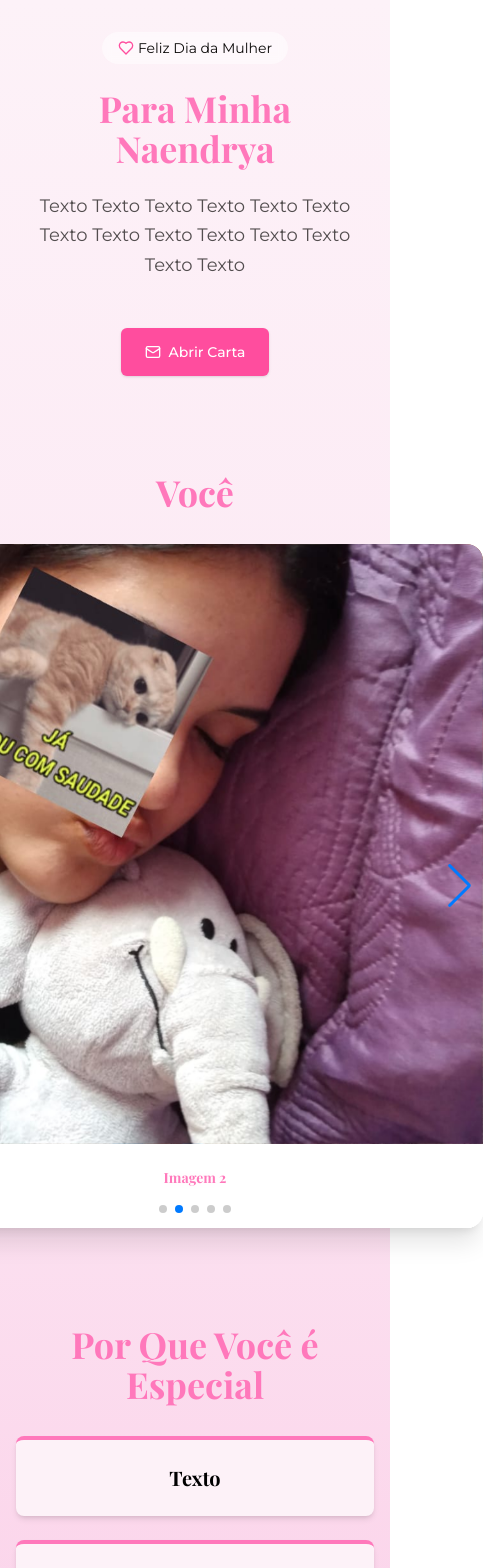
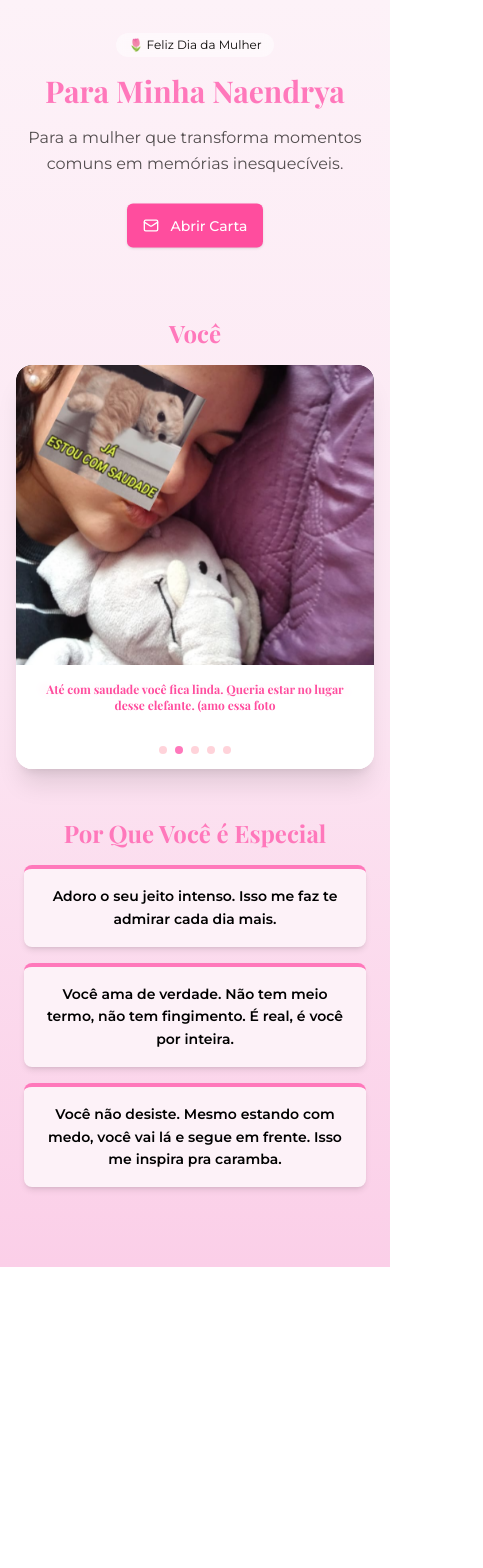
Before and after one commit to marionelsondev/iloveyounaendrya, a React (Vite) app: page / in a window 390 px wide. Shown: the top 1568 px of the page, 483 px wide, since content can reach past the window. After the commit the page ends 1267 px from the top, so only its background shows below. Built offline with nearby package versions, Linux system fonts and the light colour scheme; a web font is replaced by a local one.

Commit message:
Adding the Love Letter and the 'Whi You're Special' Section

```diff
--- a/index.html
+++ b/index.html
@@ -2,7 +2,7 @@
 <html lang="en">
   <head>
     <meta charset="UTF-8" />
-    <link rel="icon" type="image/svg+xml" href="/vite.svg" />
+    <link rel="icon" type="image/png" href="./src/assets/coracaorosa16.png" />
     <meta name="viewport" content="width=device-width, initial-scale=1.0" />
     <title>I Love You</title>
   </head>
--- a/src/index.css
+++ b/src/index.css
@@ -87,3 +87,64 @@
     @apply bg-background text-foreground;
   }
 }
+
+.swiper-button-next,
+.swiper-button-prev {
+  background-color: #FF78BB;
+  width: 35px !important;
+  height: 35px !important;
+  border-radius: 50%;
+  color: white !important;
+}
+
+.swiper-button-next:after,
+.swiper-button-prev:after {
+  font-size: 15px !important;
+  font-weight: bold;
+}
+
+.swiper-pagination {
+  position: relative !important;
+  bottom: 0 !important;
+  padding-top: 8px;
+  padding-bottom: 8px;
+  background-color: white;
+}
+
+.swiper-pagination-bullet {
+  background-color: #FFB6C1 !important;
+  opacity: 0.6 !important;
+}
+
+.swiper-pagination-bullet-active {
+  background-color: #FF78BB !important;
+  opacity: 1 !important;
+}
+
+[data-state] > button[aria-label="Close"] {
+  display: none !important;
+}
+
+@media (max-width: 640px) {
+
+  button, .swiper-button-prev, .swiper-button-next {
+    min-height: 44px;
+    min-width: 44px;
+  }
+
+
+  p {
+    line-height: 1.5;
+  }
+
+  .swiper-pagination-bullet {
+    width: 10px;
+    height: 10px;
+    margin: 0 6px;
+  }
+
+  .swiper-button-next,
+  .swiper-button-prev {
+    display: none !important;
+  }
+}
--- a/src/pages/Index.jsx
+++ b/src/pages/Index.jsx
@@ -1,9 +1,9 @@
 import { Button } from "@/components/ui/button"
-import { Heart, Mail, X } from "lucide-react"
+import { Heart, Mail } from "lucide-react"
 import { Swiper, SwiperSlide } from 'swiper/react'
 
 import { Navigation, Pagination, Autoplay, EffectFade } from 'swiper/modules'
-import { Dialog, DialogClose, DialogContent, DialogHeader, DialogTitle, DialogTrigger } from "@/components/ui/dialog"
+import { Dialog, DialogClose, DialogContent, DialogFooter, DialogHeader, DialogTitle, DialogTrigger } from "@/components/ui/dialog"
 
 import 'swiper/css'
 import 'swiper/css/navigation'
@@ -21,76 +21,91 @@ const Index = () => {
     const memorias = [
         {
             imagem: imagem1,
-            descricao: "Imagem 1"
+            descricao: "Você de azul no circo... fiquei sem ar quando vi essa foto."
         },
         {
             imagem: imagem2,
-            descricao: "Imagem 2"
+            descricao: "Até com saudade você fica linda. Queria estar no lugar desse elefante. (amo essa foto"
         },
         {
             imagem: imagem3,
-            descricao: "Imagem 3"
+            descricao: "Esse olhar... e essa boca... me deixam completamente bobo."
         },
         {
             imagem: imagem4,
-            descricao: "Imagem 4"
+            descricao: "Toda de rosa e feliz. Exatamente como quero te ver sempre."
         },
         {
             imagem: imagem5,
-            descricao: "Imagem 5"
+            descricao: "Perfeita. Não tem outro jeito de descrever. Simplesmente você."
         }
     ]
 
     return (
         <div className="min-h-screen px-4 py-8 md:py-12 flex flex-col items-center justify-start text-center bg-gradient-to-b from-pink-50 via-pink-100 to-pink-200">
-            <section className="flex flex-col items-center text-center mb-24">
+            <section className="flex flex-col items-center text-center mb-16">
                 <div className="max-w-3xl">
-                    <div className="inline-flex items-center gap-1 bg-white/50 backdrop-blur-sm px-4 py-1.5 rounded-full mb-6">
-                        <Heart className="text-rosa-escuro" size={16} />
-                        <p className="text-sm">Feliz Dia da Mulher</p>
+                    <div className="inline-flex items-center gap-1 bg-white/50 backdrop-blur-sm px-3 py-1 md:px-4 md:py-1.5 rounded-full mb-4 md:mb-6">
+                        <p className="text-xs md:text-sm"> 🌷 Feliz Dia da Mulher</p>
                     </div>
-                    <h1 className="playfair text-4xl md:text-6xl font-bold mb-6 text-rosa">Para Minha Naendrya</h1>
-                    <p className="montserrat text-lg md:text-xl opacity-70 max-w-2xl mx-auto leading-relaxed">
-                        Texto Texto Texto Texto Texto Texto Texto Texto Texto Texto Texto Texto Texto Texto
+                    <h1 className="playfair text-3xl md:text-4xl lg:text-6xl font-bold mb-4 md:mb-6 text-rosa">Para Minha Naendrya</h1>
+                    <p className="montserrat text-base md:text-lg opacity-70 max-w-2xl mx-auto leading-relaxed">
+                        Para a mulher que transforma momentos comuns em memórias inesquecíveis.
                     </p>
-                    <Dialog>
+                    <Dialog onOpenChange={(open => {
+                        if (open) return false
+                    })}>
                         <DialogTrigger asChild>
-                            <Button className="bg-rosa-escuro hover:bg-rosa text-white mt-12 p-6">
-                                <Mail size={16} />
+                            <Button className="bg-rosa-escuro hover:bg-rosa text-white mt-8 md:mt-12 px-4 py-3 md:p-6 animate-bounce text-sm md:text-base">
+                                <Mail size={16} className="mr-1 md:mr-2" />
                                 Abrir Carta
                             </Button>
                         </DialogTrigger>
-                        <DialogContent className="max-w-xl bg-white">
+                        <DialogContent className="max-w-[92%] sm:max-w-[80%] md:max-w-xl bg-white remove-close-icon px-6 md:px-10 py-4 md:py-5 max-h-[90vh] overflow-auto">
                             <DialogHeader>
-                                <DialogTitle className="playfair text-2xl font-bold text-rosa">
-                                    For You, Naendrya!
+                                <DialogTitle className="playfair text-left text-xl md:text-2xl font-bold text-rosa-escuro">
+                                    Para a minha Anjinha!
                                 </DialogTitle>
-                                {/* <DialogClose className="absolute right-4 top-4 opacity-70 hover:opacity-100">
-                                    <X size={18}/>
-                                </DialogClose> */}
                             </DialogHeader>
 
-                            <div className="my-4 p-6 bg-pink-50 rounded-lg border-l-4 border-rosa">
-                                <div className="space-y-4 text-left">
-                                    <p className="leading-relaxed">
+                            <div>
+                                <div className="text-left">
+                                    <p className="leading-relaxed mb-2 text-sm md:text-base">
                                         Meu amor,
                                     </p>
-                                    <p className="leading-relaxed">
-                                        Texto Texto Texto Texto Texto Texto Texto
+                                    <p className="leading-relaxed text-sm md:text-base mb-2">
+                                        Neste Dia das Mulheres, quero te celebrar como faço todos os dias quando te observo em silêncio. Seu olhar me desarma completamente.
                                     </p>
-                                    <p className="leading-relaxed font-semibold">
-                                        Com todo o meu amor, Mário
+                                    <p className="leading-relaxed text-sm md:text-base mb-2">
+                                        Amo seu jeito intenso e como você se entrega por inteiro às coisas que importam. Sua risada, que eu tanto amo ouvir e sempre me faz sorrir junto, ilumina meus dias. Você transforma qualquer lugar só de estar ali.
+                                    </p>
+                                    <p className="leading-relaxed text-sm md:text-base mb-2">
+                                        Sua força não precisa ser anunciada, todo mundo sente. Mesmo com medo, você segue em frente com uma dignidade única. Ver você feliz, com os olhos brilhando, é tudo pra mim.
+                                    </p>
+                                    <p className="leading-relaxed text-sm md:text-base">
+                                        Agradeço a Deus por ter você na minha vida e por cada momento que vivemos juntos. A cada dia, me apaixono mais por você.
                                     </p>
                                 </div>
+                            </div>
+                            <div className="flex flex-col items-center">
+                                <div className="text-end w-full mb-3 md:mb-4">
+                                    <p className="playfair font-bold text-rosa-escuro text-lg md:text-xl mb-0 md:mb-1">Com todo meu amor,</p>
+                                    <p className="playfair font-bold text-rosa-escuro text-lg md:text-xl">Mário</p>
+                                </div>
+                                <DialogClose asChild>
+                                    <Button className="bg-rosa-escuro hover:bg-rosa text-white text-sm md:text-base py-2 px-3 md:py-3 md:px-4">
+                                        <Heart size={16} className="mr-1 md:mr-2" /> Fechar com carinho
+                                    </Button>
+                                </DialogClose>
                             </div>
                         </DialogContent>
                     </Dialog>
                 </div>
             </section>
 
-            <section className="mb-24">
-                <div className="max-w-xl mx-auto">
-                    <h2 className="playfair text-4xl font-bold text-center mb-8 text-rosa">Você</h2>
+            <section className="mb-12 md:mb-24 w-full">
+                <div className="w-full max-w-xl mx-auto">
+                    <h2 className="playfair text-2xl md:text-4xl font-bold text-center mb-4 md:mb-8 text-rosa">Você</h2>
                     <div className="rounded-2xl overflow-hidden shadow-xl">
                         <Swiper
                             modules={[Navigation, Pagination, Autoplay, EffectFade]}
@@ -98,7 +113,7 @@ const Index = () => {
                             slidesPerView={1}
                             navigation
                             pagination={{ clickable: true }}
-                            autoplay={{ delay: 4000, disableOnInteraction: false }}
+                            autoplay={{ delay: 5000, disableOnInteraction: false }}
                             effect="fade"
                             loop={true}
                             className="bg-white rounded-t-2xl"
@@ -109,10 +124,10 @@ const Index = () => {
                                         <img
                                             src={item.imagem}
                                             alt={`Memória ${index + 1}`}
-                                            className="w-full h-[600px] object-cover"
+                                            className="w-full h-[300px] md:h-[450px] lg:h-[600px] object-cover"
                                         />
-                                        <div className="bg-white/90 backdrop-blur-sm p-6 w-full">
-                                            <p className="playfair text-sm md:text-xl font-bold text-rosa mb-4">
+                                        <div className="bg-white/90 backdrop-blur-sm p-4 md:p-6 w-full">
+                                            <p className="playfair text-xs md:text-sm lg:text-xl font-bold text-rosa-escuro">
                                                 {item.descricao}
                                             </p>
                                         </div>
@@ -124,20 +139,20 @@ const Index = () => {
                 </div>
             </section>
 
-            <section className="mb-24">
-                <div className="max-w-2xl mx-auto">
-                    <h2 className="playfair text-4xl font-bold text-center mb-8 text-rosa">Por Que Você é Especial</h2>
-                    <div className="grid grid-cols-1 md:grid-cols-1 gap-6">
-                        <div className="bg-pink-50 p-6 rounded-lg shadow-md transform rotate-0 transition-all duration-300 hover:-rotate-1 hover:-translate-y-2 border-t-4 border-rosa">
-                            <p className="playfair text-xl font-bold text-black">Texto</p>
+            <section className="mb-12 md:mb-24 w-full px-2">
+                <div className="w-full max-w-2xl mx-auto">
+                    <h2 className="playfair text-2xl md:text-4xl font-bold text-center mb-4 md:mb-8 text-rosa">Por Que Você é Especial</h2>
+                    <div className="grid grid-cols-1 gap-4 md:gap-6">
+                        <div className="bg-pink-50 p-4 md:p-6 rounded-lg shadow-md transform rotate-0 transition-all duration-300 hover:-rotate-1 hover:-translate-y-2 border-t-4 border-rosa">
+                            <p className="leading-relaxed text-sm md:text-md font-bold text-black">Adoro o seu jeito intenso. Isso me faz te admirar cada dia mais.</p>
                         </div>
 
-                        <div className="bg-pink-50 p-6 rounded-lg shadow-md transform rotate-0 transition-all duration-300 hover:-rotate-1 hover:-translate-y-2 border-t-4 border-rosa">
-                            <p className="playfair text-xl font-bold text-black">Texto</p>
+                        <div className="bg-pink-50 p-4 md:p-6 rounded-lg shadow-md transform rotate-0 transition-all duration-300 hover:-rotate-1 hover:-translate-y-2 border-t-4 border-rosa">
+                            <p className="leading-relaxed text-sm md:text-md font-bold text-black">Você ama de verdade. Não tem meio termo, não tem fingimento. É real, é você por inteira.</p>
                         </div>
 
-                        <div className="bg-pink-50 p-6 rounded-lg shadow-md transform rotate-0 transition-all duration-300 hover:-rotate-1 hover:-translate-y-2 border-t-4 border-rosa">
-                            <p className="playfair text-xl font-bold text-black">Texto</p>
+                        <div className="bg-pink-50 p-4 md:p-6 rounded-lg shadow-md transform rotate-0 transition-all duration-300 hover:-rotate-1 hover:-translate-y-2 border-t-4 border-rosa">
+                            <p className="leading-relaxed text-sm md:text-md font-bold text-black">Você não desiste. Mesmo estando com medo, você vai lá e segue em frente. Isso me inspira pra caramba.</p>
                         </div>
                     </div>
 
```
Also changed, not shown: src/assets/coracaorosa16.png (added).
